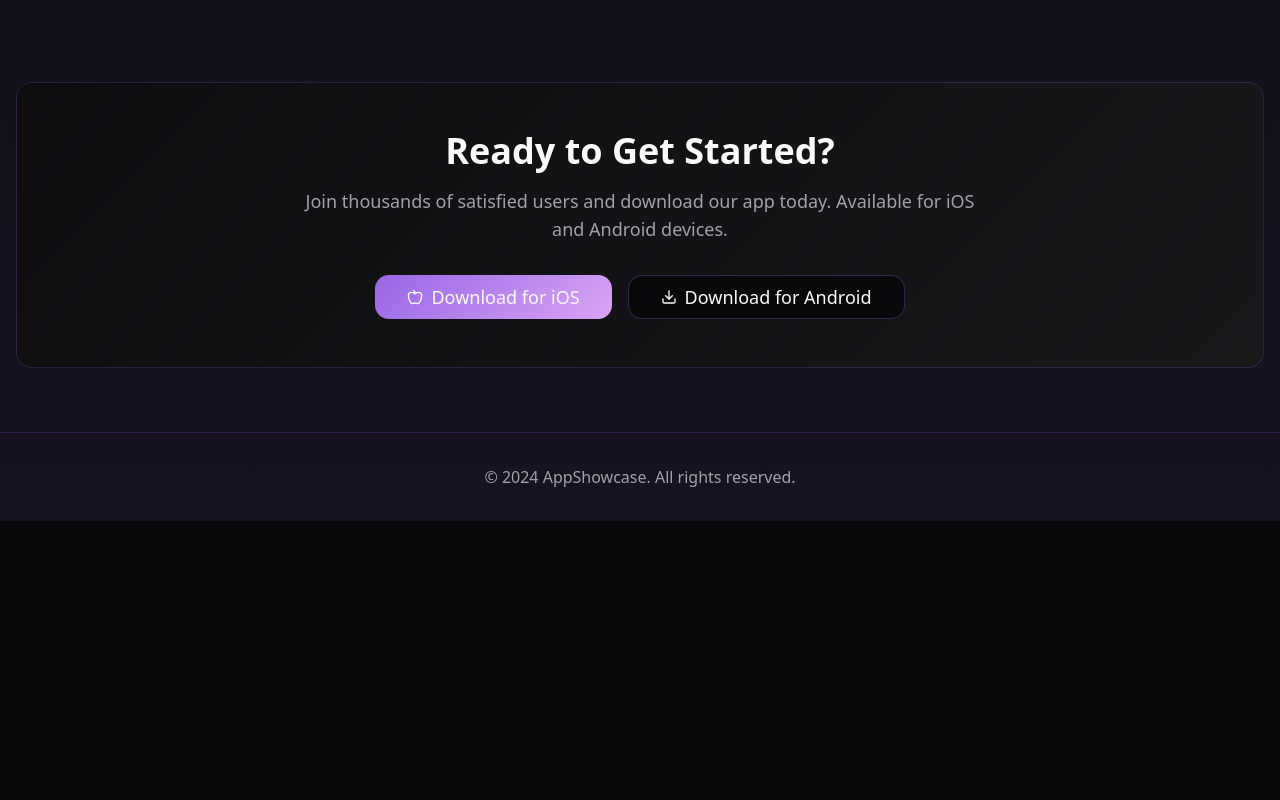
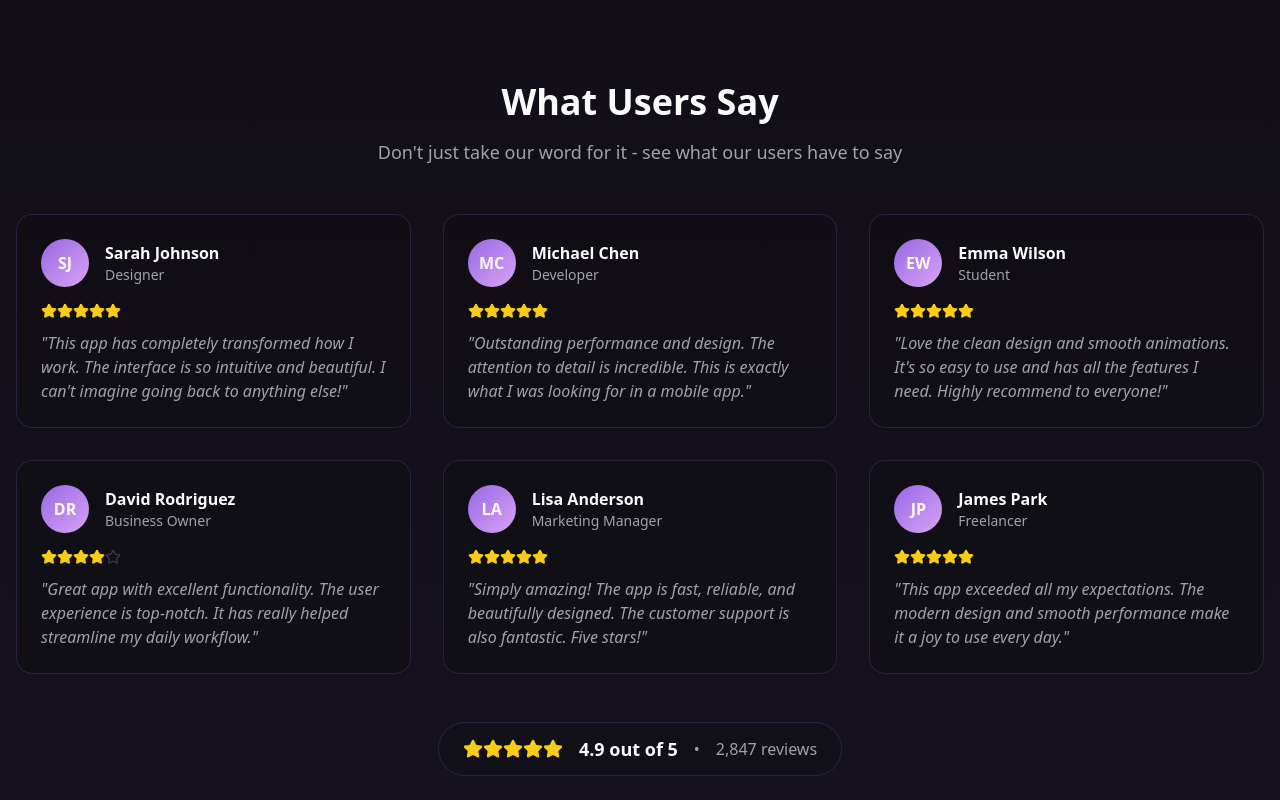
Before and after one commit to baccu447/app-showcase-page, a React (Vite) app: page / in a window 1280 px wide. Shown: the part 1680-2480 px from the top of the page. Before the commit the page ends 2201 px from the top, so only its background shows below. Built offline with nearby package versions, Linux system fonts and the light colour scheme.

Commit message:
Add reviews section

```diff
--- a/src/pages/Index.tsx
+++ b/src/pages/Index.tsx
@@ -129,6 +129,95 @@ const Index = () => {
         </div>
       </section>
 
+      {/* Reviews Section */}
+      <section className="container mx-auto px-4 py-16 bg-gradient-secondary/30">
+        <div className="text-center mb-12">
+          <h2 className="text-3xl lg:text-4xl font-bold mb-4">
+            What Users Say
+          </h2>
+          <p className="text-lg text-muted-foreground">
+            Don't just take our word for it - see what our users have to say
+          </p>
+        </div>
+
+        <div className="grid md:grid-cols-2 lg:grid-cols-3 gap-8">
+          {[
+            {
+              name: "Sarah Johnson",
+              role: "Designer",
+              rating: 5,
+              review: "This app has completely transformed how I work. The interface is so intuitive and beautiful. I can't imagine going back to anything else!"
+            },
+            {
+              name: "Michael Chen",
+              role: "Developer",
+              rating: 5,
+              review: "Outstanding performance and design. The attention to detail is incredible. This is exactly what I was looking for in a mobile app."
+            },
+            {
+              name: "Emma Wilson",
+              role: "Student",
+              rating: 5,
+              review: "Love the clean design and smooth animations. It's so easy to use and has all the features I need. Highly recommend to everyone!"
+            },
+            {
+              name: "David Rodriguez",
+              role: "Business Owner",
+              rating: 4,
+              review: "Great app with excellent functionality. The user experience is top-notch. It has really helped streamline my daily workflow."
+            },
+            {
+              name: "Lisa Anderson",
+              role: "Marketing Manager",
+              rating: 5,
+              review: "Simply amazing! The app is fast, reliable, and beautifully designed. The customer support is also fantastic. Five stars!"
+            },
+            {
+              name: "James Park",
+              role: "Freelancer",
+              rating: 5,
+              review: "This app exceeded all my expectations. The modern design and smooth performance make it a joy to use every day."
+            }
+          ].map((review, index) => (
+            <Card key={index} className="p-6 bg-card/50 border-primary/20 hover:shadow-card transition-all duration-300">
+              <div className="flex items-center gap-4 mb-4">
+                <div className="w-12 h-12 bg-gradient-primary rounded-full flex items-center justify-center text-foreground font-semibold">
+                  {review.name.split(' ').map(n => n[0]).join('')}
+                </div>
+                <div>
+                  <h4 className="font-semibold">{review.name}</h4>
+                  <p className="text-sm text-muted-foreground">{review.role}</p>
+                </div>
+              </div>
+
+              <div className="flex mb-3">
+                {[...Array(5)].map((_, i) => (
+                  <Star
+                    key={i}
+                    className={`w-4 h-4 ${i < review.rating ? 'fill-yellow-400 text-yellow-400' : 'text-muted-foreground/30'}`}
+                  />
+                ))}
+              </div>
+
+              <p className="text-muted-foreground italic">"{review.review}"</p>
+            </Card>
+          ))}
+        </div>
+
+        <div className="text-center mt-12">
+          <div className="inline-flex items-center gap-4 bg-card/30 rounded-full px-6 py-3 border border-primary/20">
+            <div className="flex">
+              {[...Array(5)].map((_, i) => (
+                <Star key={i} className="w-5 h-5 fill-yellow-400 text-yellow-400" />
+              ))}
+            </div>
+            <span className="text-lg font-semibold">4.9 out of 5</span>
+            <span className="text-muted-foreground">•</span>
+            <span className="text-muted-foreground">2,847 reviews</span>
+          </div>
+        </div>
+      </section>
+
       {/* Download Section */}
       <section className="container mx-auto px-4 py-16">
         <Card className="bg-gradient-secondary border-primary/20 text-center p-12">
```
